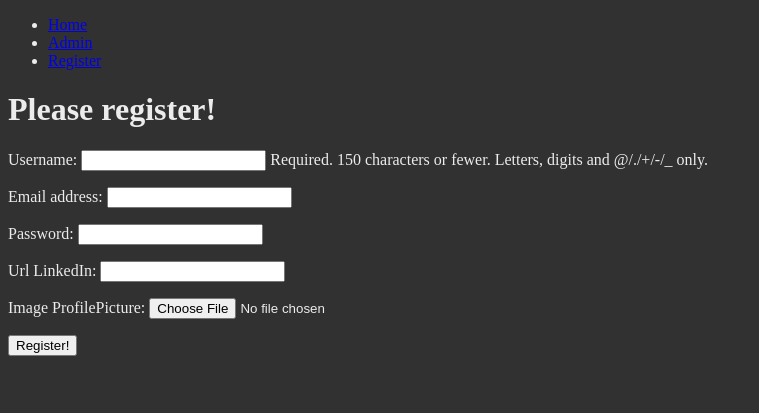
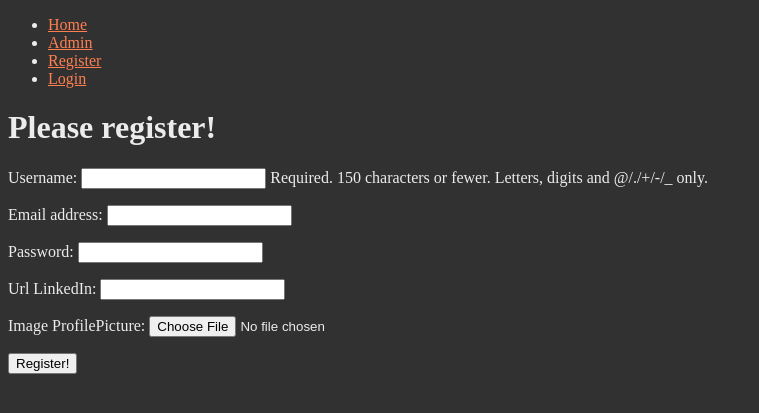
Before and after one commit to Afroefras/learn_django, a Django app: page /NewApp/register in a window 1280 px wide. Shown: the top 413 px of the page, without its empty margins (0-759 px from the left). Run offline with Django 3.2, Linux system fonts and the light colour scheme.

Commit message:
Login logout

```diff
--- a/DJANGO_COURSE_2.xx/18-Django_Level_Five/NewProject/NewApp/urls.py
+++ b/DJANGO_COURSE_2.xx/18-Django_Level_Five/NewProject/NewApp/urls.py
@@ -5,4 +5,5 @@ app_name = 'NewApp'
 
 urlpatterns = [
     path('register', views.register, name='register'),
+    path('user_login', views.user_login, name='user_login'),
 ]
--- a/DJANGO_COURSE_2.xx/18-Django_Level_Five/NewProject/NewApp/views.py
+++ b/DJANGO_COURSE_2.xx/18-Django_Level_Five/NewProject/NewApp/views.py
@@ -1,6 +1,12 @@
-from django.contrib.auth.models import User
+from django.http.response import HttpResponseRedirect
 from django.shortcuts import render
 from NewApp.forms import FormUser, FormUserProfile
+
+from django.urls import reverse
+from django.http import HttpResponse, HttpResponseRedirect
+from django.contrib.auth import authenticate, login, logout
+from django.contrib.auth.decorators import login_required
+
 
 def index(request):
     return render(request, 'NewApp/index.html')
@@ -33,3 +39,26 @@ def register(request):
         profile_form = FormUserProfile()
 
     return render(request, 'NewApp/register.html', context={'register':register, 'user_form':user_form, 'profile_form':profile_form})
+
+
+def user_login(request):
+    if request.method == 'POST':
+        username = request.POST.get('username')
+        password = request.POST.get('password')
+        user = authenticate(username=username, password=password)
+
+        if user:
+            if user.is_active:
+                login(request, user)
+                return HttpResponseRedirect(reverse('index'))
+
+            else: return HttpResponse(f'{username.title()} is not active!')
+
+        else: return HttpResponse(f'{username.title()}, invalid password')
+
+    else: return render(request, 'NewApp/login.html', {})
+
+@login_required
+def user_logout(request):
+    logout(request)
+    return HttpResponseRedirect(reverse('index'))
--- a/DJANGO_COURSE_2.xx/18-Django_Level_Five/NewProject/NewProject/urls.py
+++ b/DJANGO_COURSE_2.xx/18-Django_Level_Five/NewProject/NewProject/urls.py
@@ -22,4 +22,5 @@ urlpatterns = [
     path('', views.index, name='index'),
     path('NewApp/', include('NewApp.urls')),
     path('admin/', admin.site.urls),
+    path('user_logout/', views.user_logout, name='user_logout'),
 ]
--- a/DJANGO_COURSE_2.xx/18-Django_Level_Five/NewProject/static/css_files/base.css
+++ b/DJANGO_COURSE_2.xx/18-Django_Level_Five/NewProject/static/css_files/base.css
@@ -2,3 +2,7 @@ body{
     background-color: rgb(49, 49, 49);
     color: rgb(236, 236, 236);
 }
+
+a{
+    color: coral;
+}
--- a/DJANGO_COURSE_2.xx/18-Django_Level_Five/NewProject/templates/NewApp/base.html
+++ b/DJANGO_COURSE_2.xx/18-Django_Level_Five/NewProject/templates/NewApp/base.html
@@ -11,6 +11,11 @@
             <li><a href="{% url 'index' %}">Home</a></li>
             <li><a href="{% url 'admin:index' %}">Admin</a></li>
             <li><a href="{% url 'NewApp:register' %}">Register</a></li>
+            {% if user.is_authenticated %}
+            <li><a href="{% url 'user_logout' %}">Logout</a></li>
+            {% else %}
+            <li><a href="{% url 'NewApp:user_login' %}">Login</a></li>
+            {% endif %}
         </ul>
         {% block body %}
         {% endblock %}
```
Also changed, not shown: DJANGO_COURSE_2.xx/18-Django_Level_Five/NewProject/templates/NewApp/login.html (+12 -0 lines), DJANGO_COURSE_2.xx/18-Django_Level_Five/NewProject/db.sqlite3, DJANGO_COURSE_2.xx/18-Django_Level_Five/NewProject/media/profile_pictures/betterware.metepec.toluca.jpeg (added), DJANGO_COURSE_2.xx/18-Django_Level_Five/NewProject/media/profile_pictures/portada.jpeg (added).
